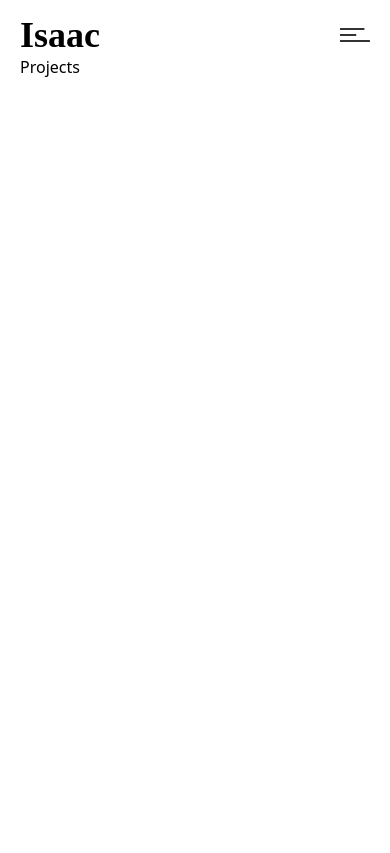
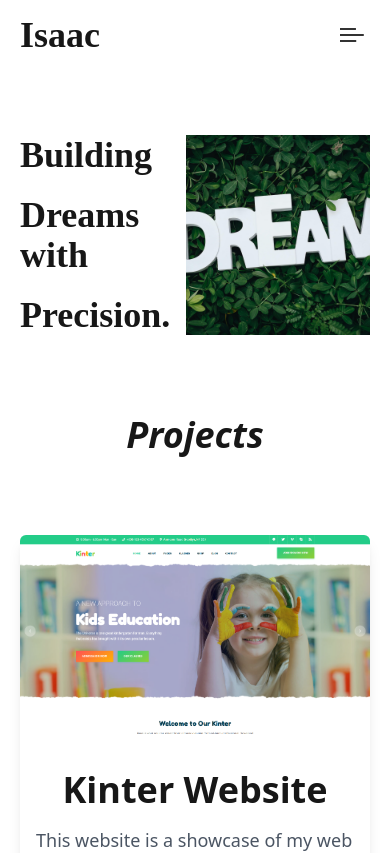
Before and after one commit to muwanguziisaacdev/muwanguziisaacwebsite, a Next.js app: page /project in a window 390 px wide. Shown: the top 853 px of the page. Built offline with nearby package versions, Linux system fonts and the light colour scheme.

Commit message:
added the project page with device compatability

```diff
--- a/app/Components/nav.jsx
+++ b/app/Components/nav.jsx
@@ -9,11 +9,11 @@ const Nav = () => {
     <>
         <nav className="flex w-full justify-between items-center mt-[15px] ">
             <h1 className="logoname">Isaac</h1>
-            <ul className="hidden xl:flex flex-nowrap w-[50%]  justify-evenly text-2xl font-medium items-center">
+            <ul className="hidden xl:flex flex-nowrap w-[50%]  justify-evenly text-2xl font-medium text-gray-500 items-center">
                 <Link href={'/'} className={`${pathname === '/'? 'active' : ''}`}>Home</Link>
-                <Link href={'/about'} className={`${pathname === '/about' ? 'active' : ''}`}>About Me</Link>
                 <Link href={'/project'} className={`${pathname === '/project' ? 'active' : ''}`}>Projects</Link>
-                <button className="btn">Get in Touch</button>
+                <Link href={'/contact'} className={`${pathname === '/contact' ? 'active' : ''}`}>Contact</Link>
+
             </ul>
             <div className="nav-open-btn block xl:hidden">
               <div className="line line-1"></div>
--- a/app/about/page.jsx
+++ /dev/null
@@ -1,12 +0,0 @@
-import React from 'react'
-import About from '../Components/Home'
-
-const page = () => {
-  return (
-    <div>
-       <About/>
-    </div>
-  )
-}
-
-export default page
--- /dev/null
+++ b/app/contact/page.jsx
@@ -0,0 +1,14 @@
+import React from 'react'
+
+
+const Contact = () => {
+  return (
+    <div>
+       <div className="contact-wrapper">
+
+       </div>
+    </div>
+  )
+}
+
+export default Contact
--- a/app/globals.css
+++ b/app/globals.css
@@ -8,16 +8,59 @@
 html { scroll-behavior: smooth;}
 
 
+/* ------------------root----------------- >*/
+/* ------------------root----------------- >*/
+:root {
+  --background: #ffffff;
+  --foreground: #171717;
+  --BTNGRADIENT2: linear-gradient(145deg, #23cc88, #8ecf35);
+  --BTNGRADIENT1: linear-gradient(145deg, #ff4f58, #ffb400);
+}
+
 /* ------------------BODY----------------- >*/
 /* ------------------BODY----------------- >*/
+body {
+  @apply mx-[20px];
+  color: var(--foreground);
+}
+
 
 ::-webkit-scrollbar { width: 8px; }
 ::-webkit-scrollbar-track { background-color: transparent;}
 ::-webkit-scrollbar-thumb { background-color: #333;}
 
 
+
+/* ------------------REUSABLE STYLES----------------- >*/
+.thm-btn {
+  @apply py-4 px-6 w-[200px] border-none text-white font-medium text-xl rounded-md ;
+}
+.thm-btn-1 {
+  background-image: var(--BTNGRADIENT1);
+}
+.thm-btn-2 {
+  background-image: var(--BTNGRADIENT2);
+}
+
+.active {
+  @apply font-bold text-black relative transition-all
+}
+.active::after {
+  content: '';
+  position: absolute;
+  bottom: -10px;
+  left: 0;
+  width: 100%;
+  height: 4px;
+  background-color: black;
+  transition: all .5s;
+}
+/* ------------------REUSABLE STYELS----------------- >*/
+
+
 /* ------------------NAV----------------- >*/
 
+.nav-open-btn { cursor: pointer; }
 .nav-open-btn .line {
   width: 30px;
   height: 2px;
@@ -37,17 +80,25 @@ html { scroll-behavior: smooth;}
 .nav-open-btn .line-2 { animation-delay: 300ms; }
 
 
+.project-cards .card {
+  @apply w-[600px] h-[800px]  shadow-lg rounded-md overflow-hidden;
+}
 
+.project-img  img{
+  @apply  h-auto object-cover
+}
 
+.card-content { @apply px-4 mt-5}
+.card-content h2 {
+  @apply text-4xl text-center font-bold py-4
+}
 
-
-
-
-
-
-
-
-
+.card-content p {
+  @apply text-lg text-gray-600
+}
+.card-content .btn-wrapper  {
+  @apply flex justify-center w-full mt-10
+}
 
 
 
@@ -75,9 +126,7 @@ body {
   }
 } */
 
-body {
-  @apply mx-[20px]
-}
+
 .logoname {
   font-family: cursive;
   @apply text-4xl font-bold
@@ -97,9 +146,7 @@ body {
 .skew-img {
   transform: skew(0.07turn, 10deg);
 }
-.active {
-    border-bottom: 5px solid purple;
-}
+
 .my-image {
   transition: all .5s;
   filter: brightness(.2);
--- a/app/project/page.jsx
+++ b/app/project/page.jsx
@@ -1,12 +1,104 @@
 import React from 'react'
-import Projects from '../Components/Projects'
+import Image from 'next/image'
 
-const page = () => {
+const Project = () => {
   return (
     <div>
-        <Projects/>
+      <div className="project-wrapper ">
+        <div className="hero-section mt-20">
+          <div className="hero-wrapper flex justify-evenly gap-4">
+            <div className="hero-text">
+              <h2 className='text-4xl md:text-6xl lg:text-7xl xl:text-8xl flex flex-col gap-5 font-bold font-[cursive] text-[#171717]'>
+                <span>Building</span>
+                <span>Dreams with</span>
+                <span>Precision.</span>
+              </h2>
+            </div>
+              <div className=''>
+                <Image
+                  src={'/assets/project/dream.jpg'}
+                  width={400}
+                  height={400}
+                  alt='dream image'
+                  className='xl:w-[800px] xl:h-[450px] md:w-[400px] w-[250px] md:h-[250px] lg:w-[500px] lg:h-[300px] h-[200px] object-cover'
+                />
+              </div>
+          </div>
+        </div>
+        <section className="projects-showcase my-20">
+          <h2 className='text-center my-20 text-4xl font-bold italic'>Projects</h2>
+          <div className="showcase-wrapper">
+            <div className="project-cards flex flex-wrap justify-evenly gap-5">
+              <div className="card">
+                <div className="project-img">
+                  <Image
+                    src={'/assets/project/kinter-website.png'}
+                    width={600}
+                    height={300}
+                    alt='kinter website project'
+                  />
+                </div>
+                <div className="card-content">
+                  <h2>Kinter Website</h2>
+                  <p>
+                  This website is a showcase of my web development skills, designed for a fictional kindergarten. It highlights my ability to create a visually appealing, user-friendly, and functional platform tailored to meet the needs of parents and educators. The site features sections for programs, events, and contact information, demonstrating modern design principles and responsiveness across devices. It's a reflection of my commitment to crafting digital experiences that are both practical and engaging.
+                  </p>
+                  <div className="btn-wrapper">
+                  <a href="https://kintergartenwebsite.vercel.app/" target='blank' className='thm-btn thm-btn-1 text-center'>
+                      VISIT
+                    </a>
+                  </div>
+                </div>
+              </div>
+              <div className="card">
+                <div className="project-img">
+                  <Image
+                    src={'/assets/project/kinter-website.png'}
+                    width={600}
+                    height={300}
+                    alt='kinter website project'
+                  />
+                </div>
+                <div className="card-content">
+                  <h2>Kinter Website</h2>
+                  <p>
+                  This website is a showcase of my web development skills, designed for a fictional kindergarten. It highlights my ability to create a visually appealing, user-friendly, and functional platform tailored to meet the needs of parents and educators. The site features sections for programs, events, and contact information, demonstrating modern design principles and responsiveness across devices. It's a reflection of my commitment to crafting digital experiences that are both practical and engaging.
+                  </p>
+                  <div className="btn-wrapper">
+                  <a href="https://kintergartenwebsite.vercel.app/" target='blank' className='thm-btn thm-btn-1 text-center'>
+                      VISIT
+                    </a>
+                  </div>
+                </div>
+              </div>
+              <div className="card">
+                <div className="project-img">
+                  <Image
+                    src={'/assets/project/kinter-website.png'}
+                    width={600}
+                    height={300}
+                    alt='kinter website project'
+                  />
+                </div>
+                <div className="card-content">
+                  <h2>Kinter Website</h2>
+                  <p>
+                  This website is a showcase of my web development skills, designed for a fictional kindergarten. It highlights my ability to create a visually appealing, user-friendly, and functional platform tailored to meet the needs of parents and educators. The site features sections for programs, events, and contact information, demonstrating modern design principles and responsiveness across devices. It's a reflection of my commitment to crafting digital experiences that are both practical and engaging.
+                  </p>
+                  <div className="btn-wrapper">
+                    <a href="https://kintergartenwebsite.vercel.app/" target='blank' className='thm-btn thm-btn-1 text-center'>
+                      VISIT
+                    </a>
+                  </div>
+                </div>
+              </div>
+            </div>
+          </div>
+        </section>
+      </div>
+
     </div>
   )
 }
 
-export default page
+export default Project
```
Also changed, not shown: public/assets/project/dream.jpg (added), public/assets/project/kinter-website.png (added).
